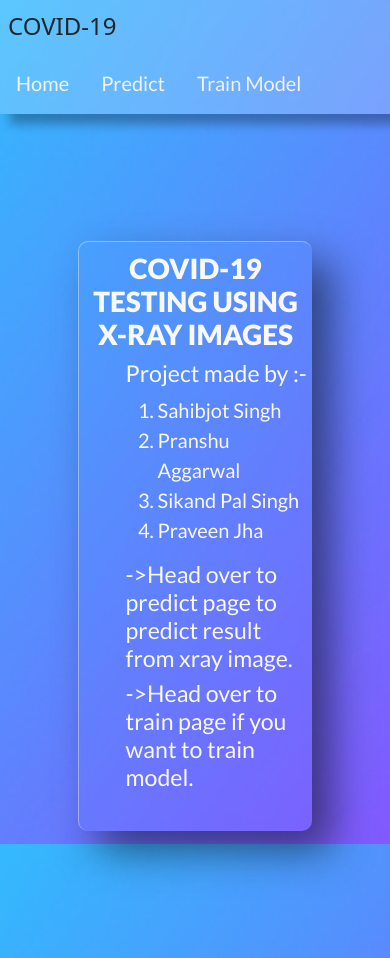
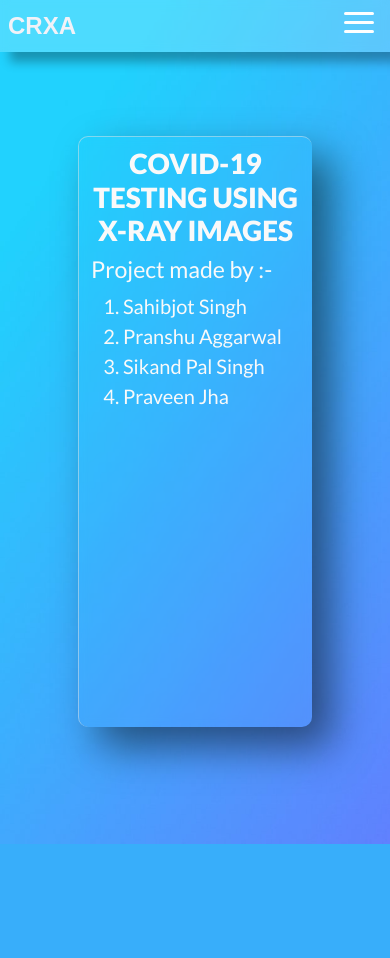
Before and after one commit to pranshuag9/covid19-analyzer, a Flask app: page / in a window 390 px wide. After the commit the page ends 844 px from the top, so only its background shows below. Run offline with Flask 2, Linux system fonts and the light colour scheme.

Commit message:
added glass navbar with button animation

```diff
--- a/static/scripts/scripts.js
+++ b/static/scripts/scripts.js
@@ -1,3 +1,8 @@
+function showMenu(event){
+    const navbarLinks = $(".navbar-links")[0];
+    navbarLinks.classList.toggle("active");
+}
+
 let base64Image;
 var loadFile = function(event){
     let image = $("#selected-image");
--- a/static/styles/styles.css
+++ b/static/styles/styles.css
@@ -91,7 +91,7 @@ li{
  .parent-container{
   display: grid;
   align-items: center;
-  height: 100vh;
+  height: 90vh;
  }
 
  .container {
@@ -167,10 +167,7 @@ li{
 }
 
 .home-page-intro{
-  position: absolute;
   text-align: left;
-  top: 20%;
-  left: 20%;
 }
 .navbar:before{
   position: absolute;
@@ -189,6 +186,9 @@ li{
 }
 
 .brand-title{
+  font-family: 'Montserrat ', sans-serif;
+  font-weight: 700;
+  color: #F2F2F8;
   font-size: 1.5rem;
   margin: .5rem;
 }
@@ -217,3 +217,61 @@ li{
   transition : color .3s, background-color .3s, transform .15s;
   cursor : pointer;
 }
+
+.toggle-button{
+  position: absolute;
+  top: 0.75rem;
+  right: 1rem;
+  display: none;
+  flex-direction: column;
+  justify-content: space-between;
+  width: 30px;
+  height: 21px;
+}
+
+.toggle-button .bar{
+  height: 3px;
+  width: 100%;
+  background-color: white;
+  border-radius: 10px;
+}
+
+@media (max-width:500px){
+  .toggle-button {
+    display: flex;
+  }
+
+  .navbar-links{
+    display: none;
+    width: 100%;
+  }
+  .navbar{
+    flex-direction: column;
+    align-items: flex-start;
+  }
+
+  .navbar-links ul{
+    width: 100%;
+    flex-direction: column;
+  }
+
+  .navbar-links li{
+    text-align: center;
+  }
+
+  .navbar-links li a{
+    padding: .5rem 1rem;
+  }
+
+  .navbar-links.active{
+    display: flex;
+  }
+}
+
+@media (max-height:700px) {
+  .home-page-intro{
+    width: 50%;
+    height: 50%;
+    font-size: 1px;
+  }
+}
--- a/templates/home.html
+++ b/templates/home.html
@@ -2,20 +2,24 @@
 	<head>
 		<title>COVID-19 · Home</title>
          <!-- google fonts-->
-        <link rel="preconnect" href="https://fonts.gstatic.com">
-		<link href="https://fonts.googleapis.com/css2?family=Lato:wght@400;900&display=swap" rel="stylesheet">
+         <link rel="preconnect" href="https://fonts.googleapis.com">
+         <link rel="preconnect" href="https://fonts.gstatic.com" crossorigin>
+         <link href="https://fonts.googleapis.com/css2?family=Lato:wght@400;900&family=Montserrat:wght@700&display=swap" rel="stylesheet">
 		<!-- CSS only -->
         <link href="https://cdn.jsdelivr.net/npm/bootstrap@5.0.1/dist/css/bootstrap.min.css" rel="stylesheet" integrity="sha384-+0n0xVW2eSR5OomGNYDnhzAbDsOXxcvSN1TPprVMTNDbiYZCxYbOOl7+AMvyTG2x" crossorigin="anonymous">
 		<!-- JavaScript Bundle with Popper -->
 		<script src="https://cdn.jsdelivr.net/npm/bootstrap@5.0.1/dist/js/bootstrap.bundle.min.js" integrity="sha384-gtEjrD/SeCtmISkJkNUaaKMoLD0//ElJ19smozuHV6z3Iehds+3Ulb9Bn9Plx0x4" crossorigin="anonymous"></script>
-        <link rel= "stylesheet" type= "text/css" href= "{{ url_for('static',filename='styles/styles.css') }}">
+		<link rel= "stylesheet" type= "text/css" href= "{{ url_for('static',filename='styles/styles.css') }}">
 
 	</head>
 
 	<body>
         <nav class="navbar">
-            <div class="brand-title">COVID-19</div>
-            <a href="#" class="toggle-button">
+            <div class="brand-title">CRXA</div>
+            <!-- <a class="navbar-brand" href="#">
+				<img src="../static/images/logo1.png" width="100" height="55" alt="">
+			  </a> -->
+            <a href="#" class="toggle-button" onclick="showMenu(event)">
                 <span class="bar"></span>
                 <span class="bar"></span>
                 <span class="bar"></span>
@@ -40,8 +44,6 @@
                         <li>Sikand Pal Singh</li>
                         <li>Praveen Jha</li>
                     </ol>
-                    <h3>->Head over to predict page to predict result from xray image.</h3>
-                    <h3>->Head over to train page if you want to train model.</h3>
                 </div>
             </div>
         </section>
```
Also changed, not shown: templates/predict.html (+5 -2 lines), templates/train.html (+5 -2 lines), static/images/logo.png (added).
